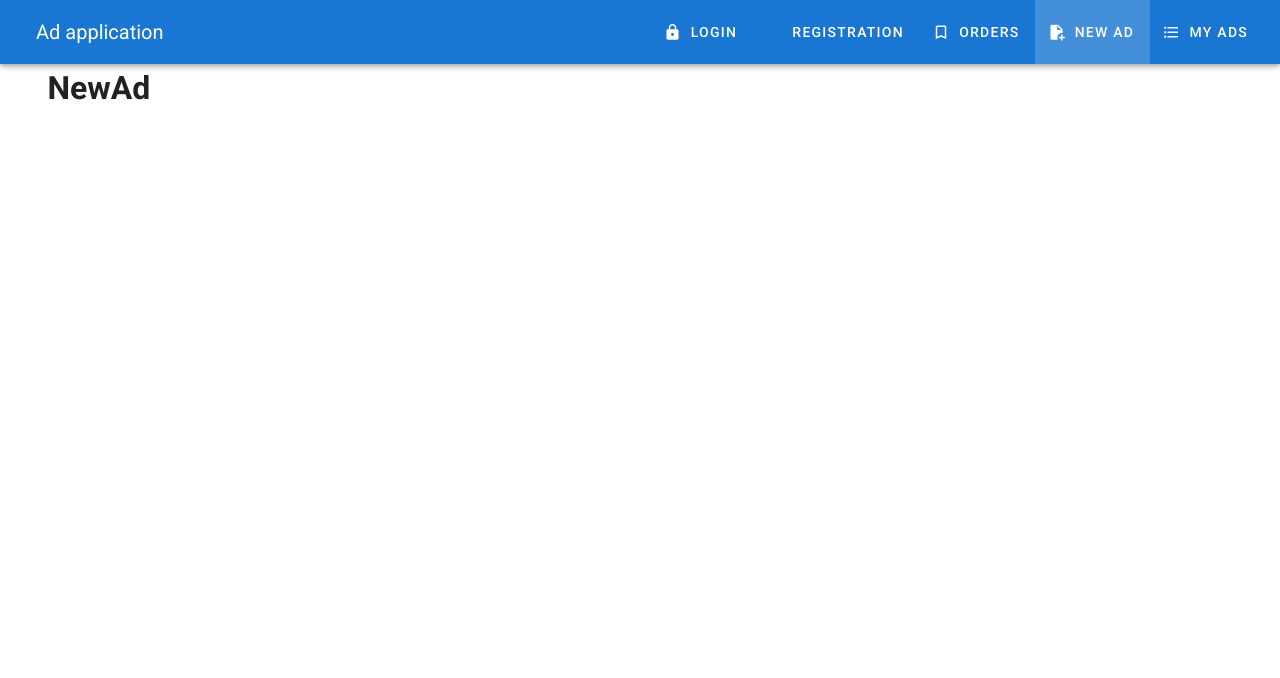
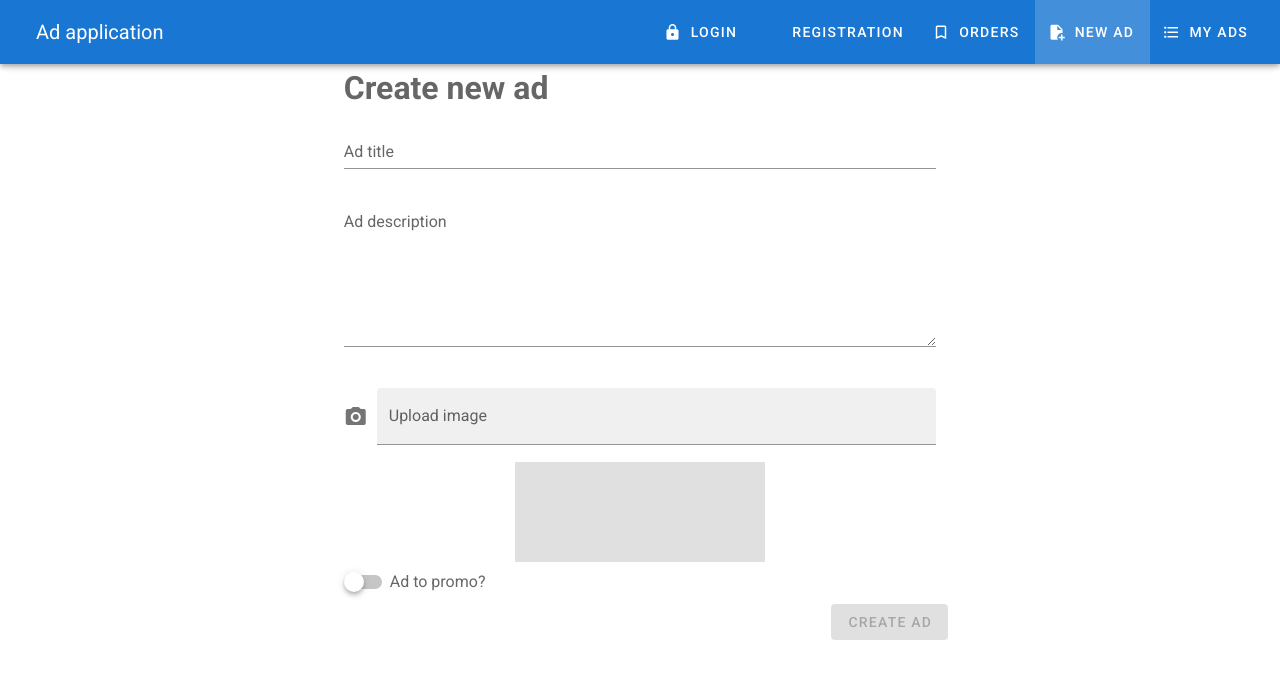
Before and after one commit to cirodil/ad-project, a Vue app: page /new in a window 1280 px wide. Shown: the top 678 px of the page. Built offline with nearby package versions, Linux system fonts and the light colour scheme.

Commit message:
Add  the newAd page form

```diff
--- a/src/components/Ads/NewAd.vue
+++ b/src/components/Ads/NewAd.vue
@@ -1,8 +1,62 @@
 <template>
   <v-container>
     <v-layout row>
-            <v-flex xs12>
-                <h1>NewAd</h1>
+      <v-flex xs12 sm6 offset-sm3>
+        <h1 class="text--secondary mb-3">Create new ad</h1>
+          <v-form
+            ref="form"
+            v-model="valid"
+            validation
+          >
+            <v-text-field
+              label="Ad title"
+              name="title"
+              type="text"
+              v-model="title"
+              required
+              :rules="[v => !!v || 'Title is required']"
+            ></v-text-field>
+
+            <v-textarea
+              label="Ad description"
+              name="description"
+              type="text"
+              v-model="description"
+              :rules="[v => !!v || 'Description is required']"
+            ></v-textarea>
+
+              <v-file-input
+                class="mt-5"
+                label="Upload image"
+                filled
+                prepend-icon="mdi-camera"
+              ></v-file-input>
+
+              <v-row align="center" justify="center">
+                <v-img
+                  src=""
+                  aspect-ratio="1"
+                  class="grey lighten-2"
+                  max-width="250"
+                  max-height="100"
+                ></v-img>
+              </v-row>
+
+              <v-switch
+                color="primary"
+                v-model="promo"
+                label="Ad to promo?"
+              ></v-switch>
+
+              <v-row align="center" justify="center">
+                <v-spacer></v-spacer>
+                <v-btn
+                :disabled="!valid"
+                  class="primary"
+                  @click="createAd"
+                >Create ad</v-btn>
+              </v-row>
+          </v-form>
       </v-flex>
     </v-layout>
   </v-container>
@@ -12,7 +66,24 @@
 export default {
   data () {
     return {
+      title: '',
+      description: '',
+      promo: false,
+      valid: false
+    }
+  },
+  methods: {
+    createAd () {
+      if (this.$refs.form.validate()) {
+        // logic
+        const ad = {
+          title: this.title,
+          description: this.description,
+          promo: this.promo
+        }
 
+        console.log(ad)
+      }
     }
   }
 }
```
Lines whose indentation alone changed are shown as unchanged.
